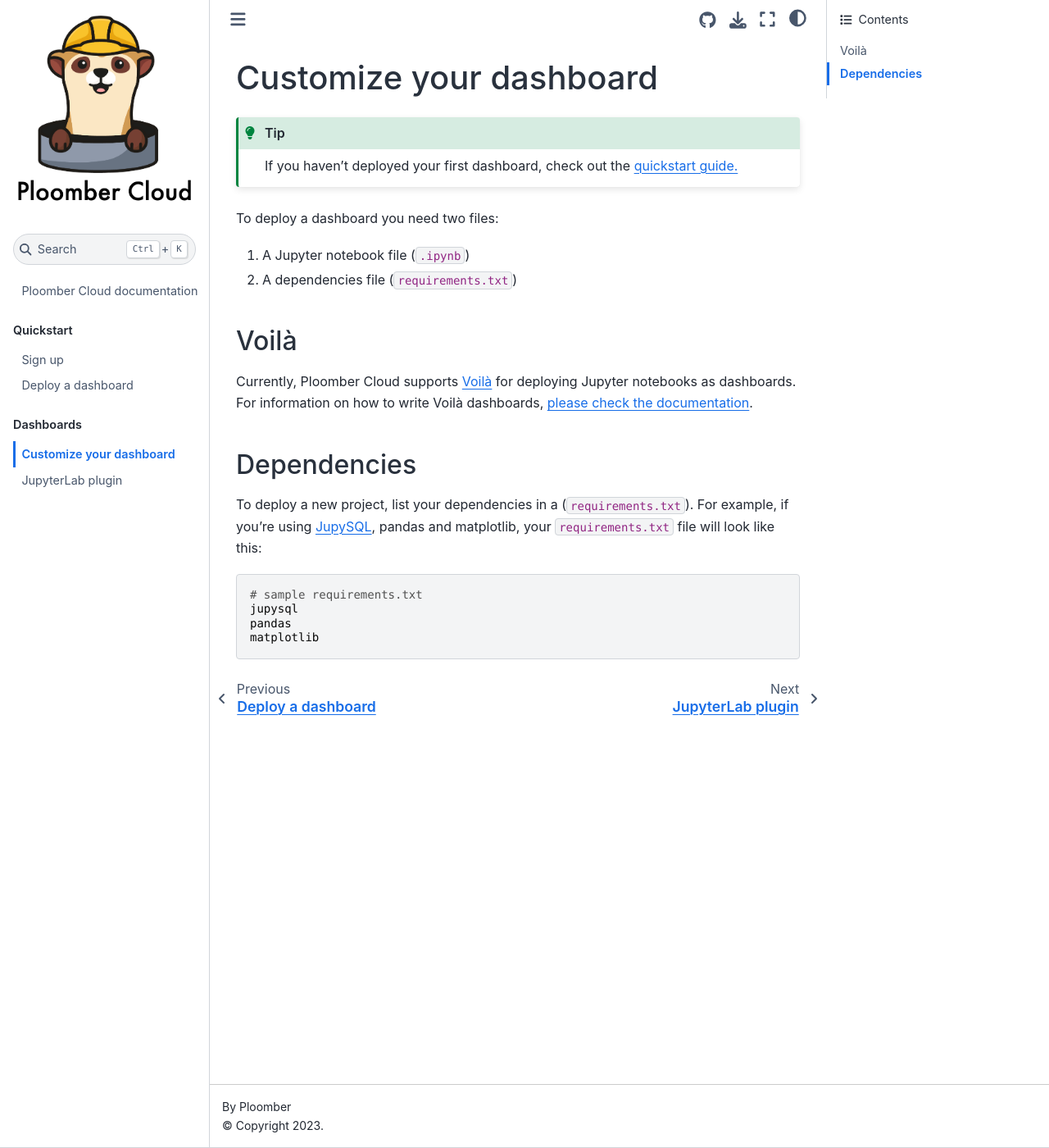
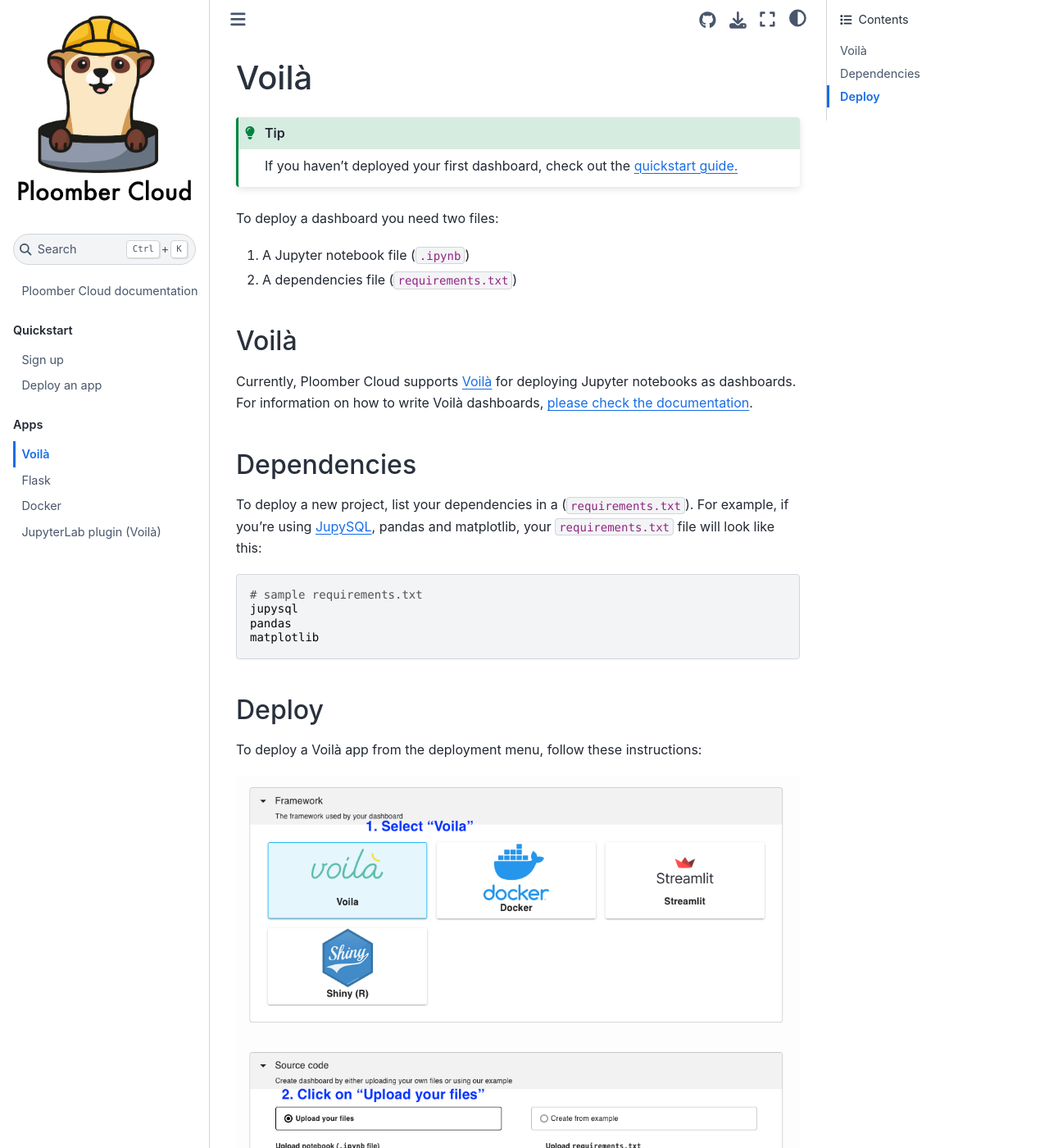
Before and after one commit to ploomber/doc, a Jupyter Book: the page built from doc/apps/voila.md, in a window 1280 px wide and 1400 px high. Shown: the whole window at 82% size. Built offline with Jupyter Book 1.0.4 settings and Sphinx 7.4.7 and the Sphinx Book theme 1.1.4, drawn with Linux system fonts in a browser that asks for light colours.

Commit message:
doc updates

````diff
--- a/doc/_toc.yml
+++ b/doc/_toc.yml
@@ -4,9 +4,11 @@
   - caption: Quickstart
     chapters:
       - file: quickstart/signup
-      - file: quickstart/dashboard
+      - file: quickstart/app
 
-  - caption: Dashboards
+  - caption: Apps
     chapters:
-      - file: dashboards/customize
-      - file: dashboards/jupyterlab-plugin
+      - file: apps/voila
+      - file: apps/flask
+      - file: apps/docker
+      - file: apps/jupyterlab-plugin
--- a/doc/dashboards/jupyterlab-plugin.md
+++ b/doc/apps/jupyterlab-plugin.md
@@ -1,4 +1,4 @@
-# JupyterLab plugin
+# JupyterLab plugin (Voilà)
 
 ```{important}
 The plugin **is not** compatible with JupyterLab `4.x`, ensure you're running `3.x`: `pip install "jupyterlab<4"`
--- a/doc/dashboards/customize.md
+++ b/doc/apps/voila.md
@@ -1,7 +1,7 @@
-# Customize your dashboard
+# Voilà
 
 ```{tip}
-If you haven't deployed your first dashboard, check out the [quickstart guide.](../quickstart/dashboard.md)
+If you haven't deployed your first dashboard, check out the [quickstart guide.](../quickstart/app.md)
 ```
 
 To deploy a dashboard you need two files:
@@ -23,3 +23,9 @@
 pandas
 matplotlib
 ```
+
+## Deploy
+
+To deploy a Voilà app from the deployment menu, follow these instructions:
+
+![](../static/voila.png)
--- a/doc/quickstart/signup.md
+++ b/doc/quickstart/signup.md
@@ -18,4 +18,4 @@
 
 ## 4. You're done!
 
-Now learn how to deploy your first [dashboard!](dashboard.md)
+Now learn how to deploy your first [app!](app.md)
````
Also changed, not shown: doc/apps/docker.md (added, +36 -0 lines), doc/apps/flask.md (added, +29 -0 lines), doc/intro.md (+5 -3 lines), doc/quickstart/app.md (added, +26 -0 lines), doc/quickstart/dashboard.md (deleted, +0 -34 lines), doc/static/dashboards-form.png, doc/static/dashboards-progress.png (added), doc/static/docker.png (added), doc/static/voila.png (added).
